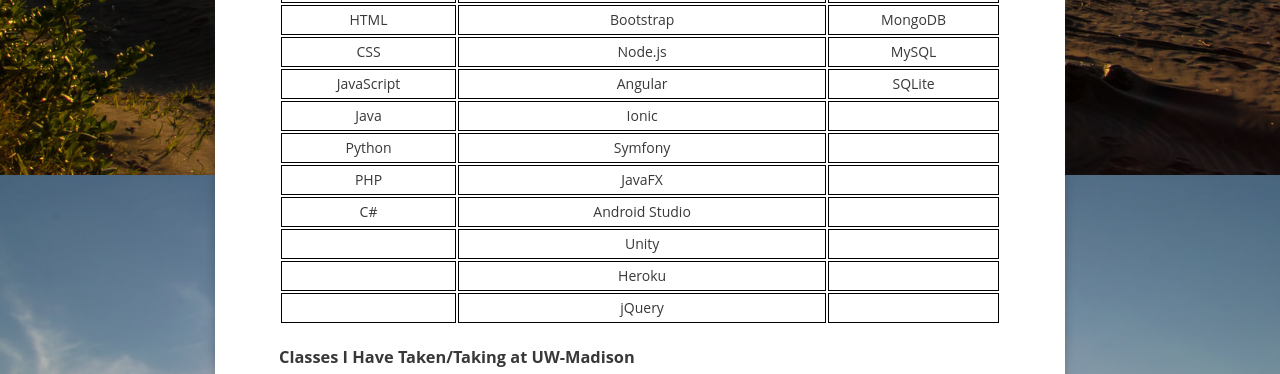
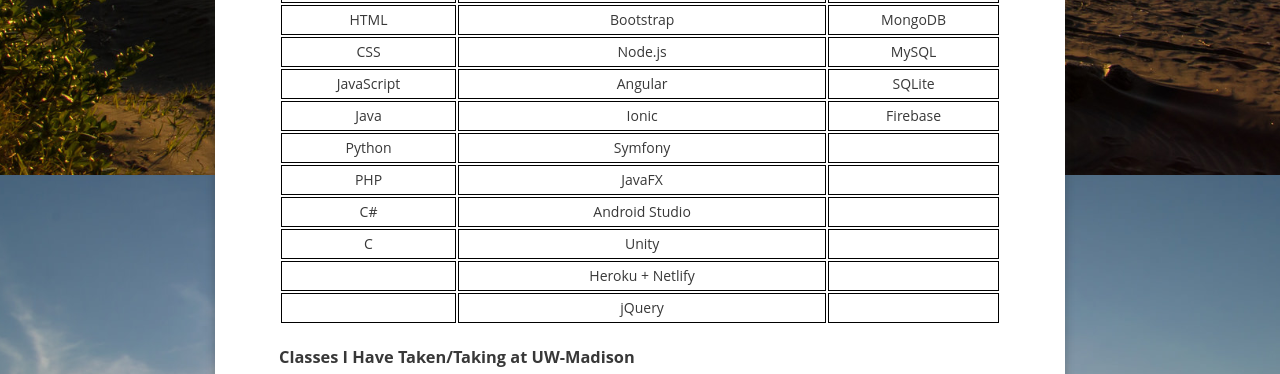
Before and after one commit to klmui/klmui2, a Jekyll site: the page built from about/index.md, in a window 1280 px wide. Shown: the part 725-1099 px from the top of the page. Built offline with Jekyll 4.4.1, drawn with Linux system fonts in a browser that asks for light colours.

Commit message:
Add to skills

```diff
--- a/about/index.md
+++ b/about/index.md
@@ -49,7 +49,7 @@
     <tr>
       <td style="text-align: center">Java</td>
       <td style="text-align: center">Ionic</td>
-      <td style="text-align: center"></td>
+      <td style="text-align: center">Firebase</td>
     </tr>
     <tr>
       <td style="text-align: center">Python</td>
@@ -67,13 +67,13 @@
       <td style="text-align: center"></td>
     </tr>
     <tr>
-      <td style="text-align: center"></td>
+      <td style="text-align: center">C</td>
       <td style="text-align: center">Unity</td>
       <td style="text-align: center"></td>
     </tr>
     <tr>
       <td style="text-align: center"></td>
-      <td style="text-align: center">Heroku</td>
+      <td style="text-align: center">Heroku + Netlify</td>
       <td style="text-align: center"></td>
     </tr>
     <tr>
```
